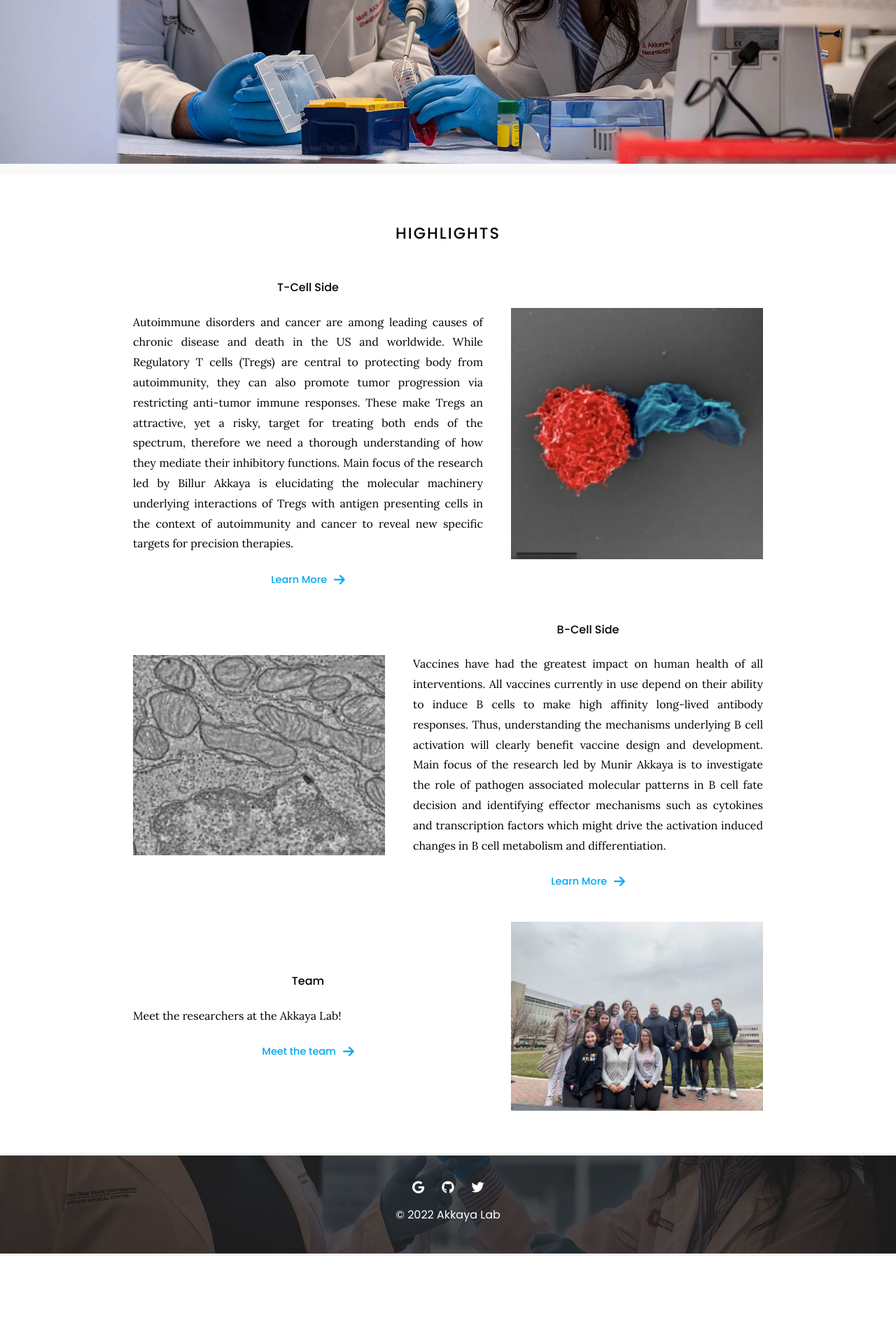
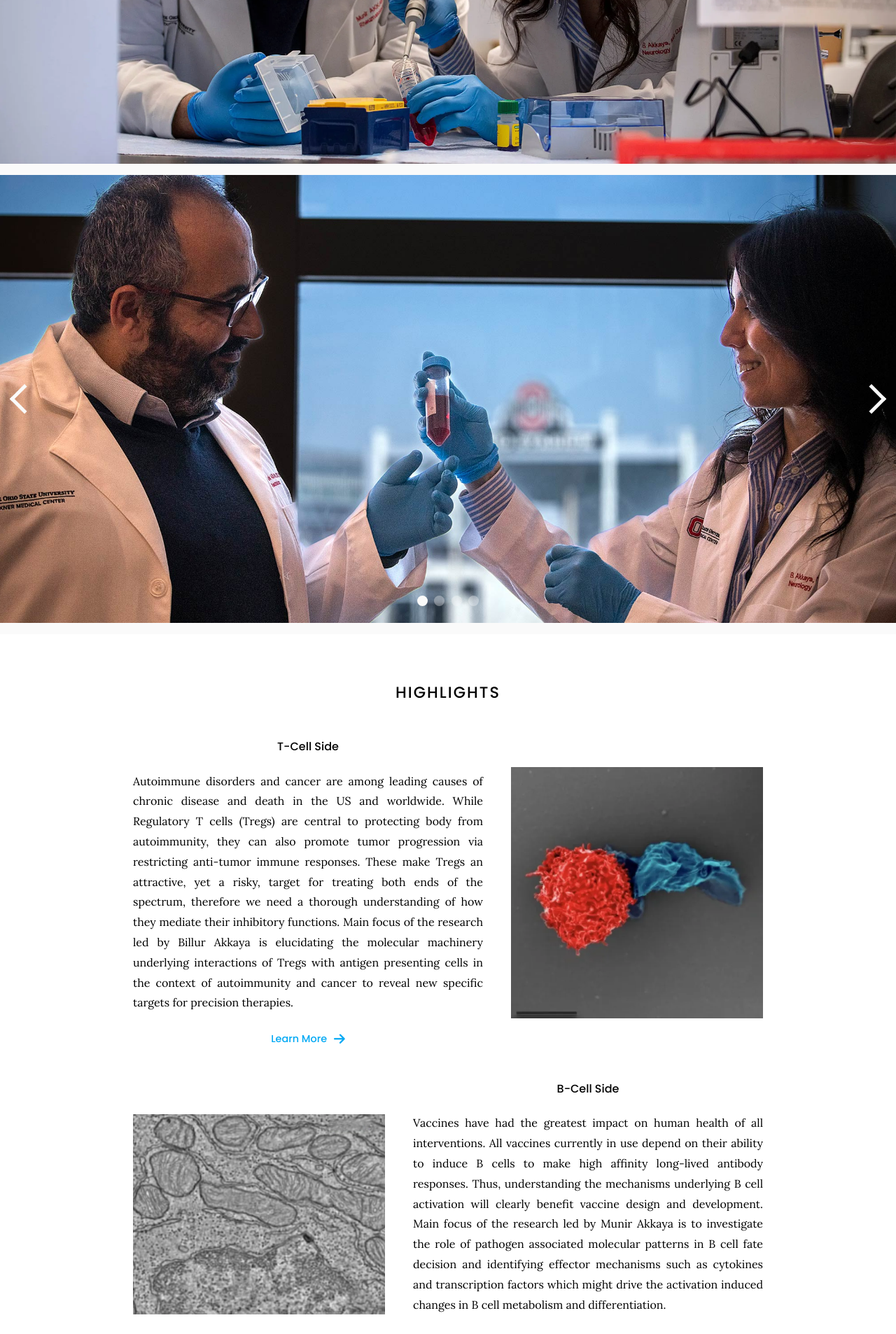
Before and after one commit to Harrisonthow/akkaya-lab, a Jekyll site: the page built from index.md, in a window 1280 px wide. Shown: the part 709-2615 px from the top of the page at 70% size. Built offline with Jekyll 4.4.1, drawn with Linux system fonts in a browser that asks for light colours; before the commit the page ends 2500 px from its top, so only the background shows below that.

Commit message:
Update index.md

```diff
--- a/index.md
+++ b/index.md
@@ -33,7 +33,7 @@
 {% include section.html full=true %}
 
 {% include banner.html image="images/banner.webp" %}
-{% include carousel.html width="100" unit="%" duration="7" number="1" %}
+{% include carousel.html height="50" unit="%" duration="7" number="1" %}
 
 {% include section.html %}
 
```
